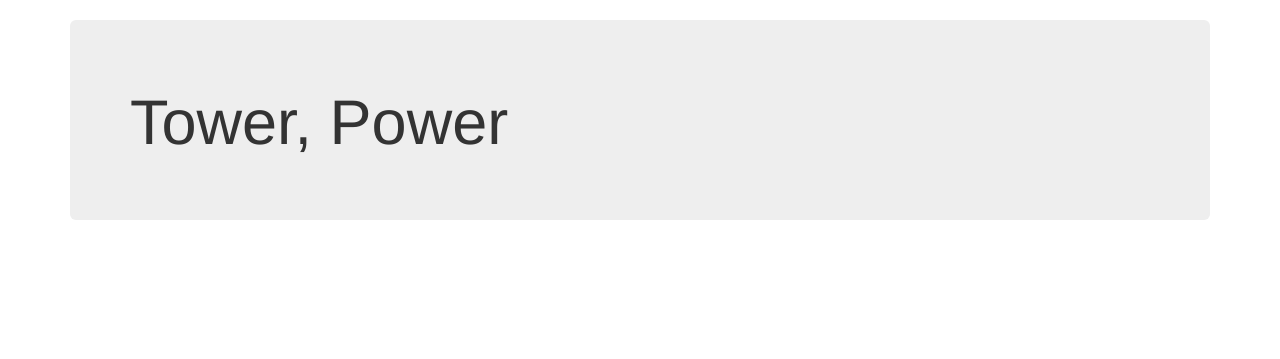
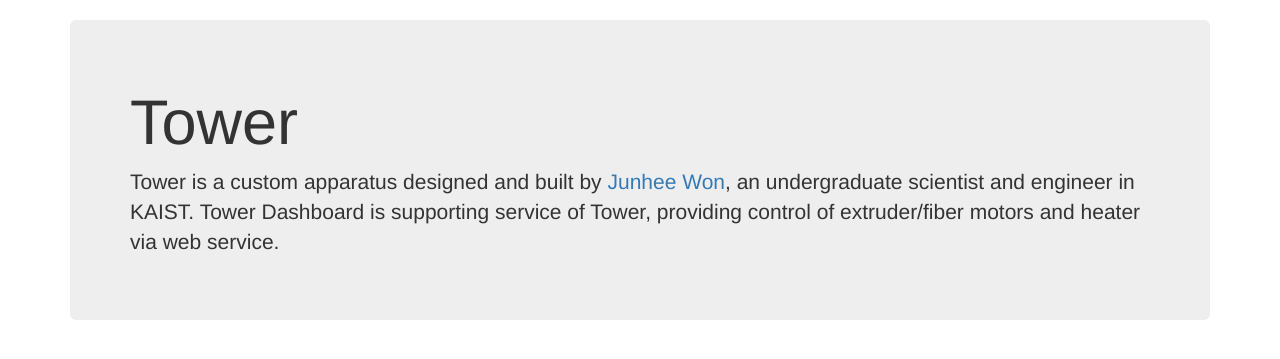
Before and after one commit to 2JS/tower2, a Python web app: template app/templates/index.html in a window 1280 px wide. Shown: the part 52-411 px from the top of the page. Run offline with Jinja, Linux system fonts and the light colour scheme; the template is opened without the code that fills it, so the values that code supplies are empty; some libraries are stand-ins or nearby versions.

Commit message:
Update index page jumbotron

```diff
--- a/app/app.py
+++ b/app/app.py
@@ -27,7 +27,6 @@ def user_loader(user_id):
 def index():
     data = {
         'title': 'Tower',
-        'description': 'Tower is a custom apparatus designed and built by Junhee Won, an undergraduate scientist and engineer in KAIST. Tower Dashboard is supporting service of Tower, providing control of extruder/fiber motors and heater via web service.',
         'user': current_user
     }
     return render_template('index.html', data=data)
@@ -103,6 +102,7 @@ def users():
         user = current_user
         data = {
             'users': USERS,
+            'currentuser': current_user,
             'master': user.master
         }
         return render_template('users.html', data=data)
--- a/app/templates/index.html
+++ b/app/templates/index.html
@@ -30,8 +30,9 @@
   </nav>
   <div class="container">
     <div class="jumbotron">
-            <h1>Tower, Power</h1>
-            <p>{{data['description']}}</p>
+      <h1>Tower</h1>
+      <p>Tower is a custom apparatus designed and built by <a href="https://w1k1.2js.dev/wiki/Joonhee_%22Duke%22_Won">Junhee Won</a>, an undergraduate scientist and engineer in KAIST. Tower
+      Dashboard is supporting service of Tower, providing control of extruder/fiber motors and heater via web service.</p>
     </div>
   </div>
 </body>
```
Lines whose indentation alone changed are shown as unchanged.
